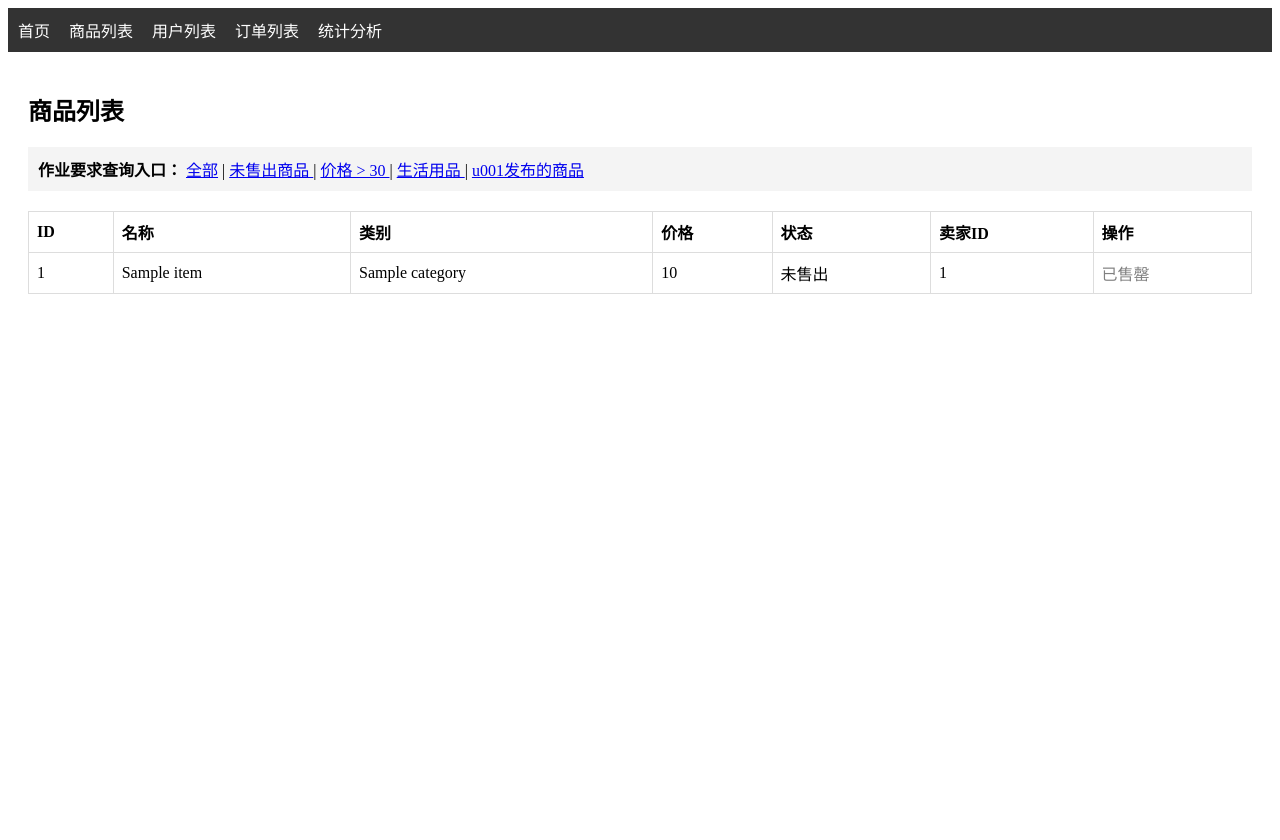
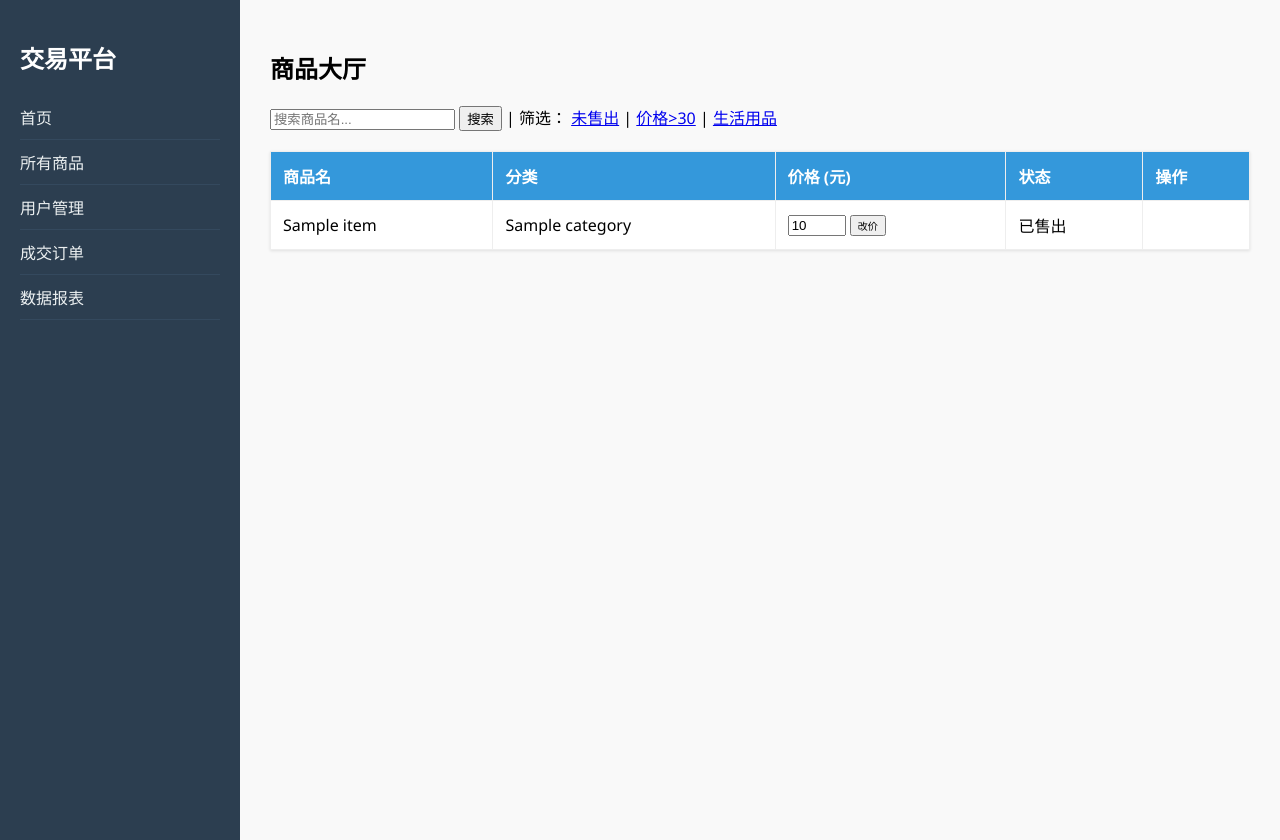
Before and after one commit to sssssss567/test, a Python web app: template templates/items.html in a window 1280 px wide. Before the commit the page ends 294 px from the top, so only its background shows below. Run offline with Jinja, Linux system fonts and the light colour scheme; the template is opened without the code that fills it: most values are stand-ins (such as "Sample title", 1, 10 or a date in 2020).

Commit message:
Add files via upload

```diff
--- a/templates/items.html
+++ b/templates/items.html
@@ -1,37 +1,42 @@
 {% extends "layout.html" %}
 {% block content %}
-<h2>商品列表</h2>
-<div style="margin-bottom: 20px; background: #f4f4f4; padding: 10px;">
-    <strong>作业要求查询入口：</strong>
-    <a href="/items">全部</a> |
-    <a href="/items?filter=unsold">未售出商品 </a> |
-    <a href="/items?filter=expensive">价格 > 30 </a> |
-    <a href="/items?filter=daily">生活用品 </a> |
-    <a href="/items?filter=u001">u001发布的商品 </a>
+<h2>商品大厅</h2>
+
+<div style="margin-bottom: 20px;">
+    <form action="/items" method="get" style="display: inline;">
+        <input type="text" name="q" placeholder="搜索商品名...">
+        <button type="submit">搜索</button>
+    </form>
+    | 筛选：
+    <a href="/items?filter=unsold">未售出</a> |
+    <a href="/items?filter=expensive">价格>30</a> |
+    <a href="/items?filter=daily">生活用品</a>
 </div>
+
 <table>
     <tr>
-        <th>ID</th>
-        <th>名称</th>
-        <th>类别</th>
-        <th>价格</th>
+        <th>商品名</th>
+        <th>分类</th>
+        <th>价格 (元)</th>
         <th>状态</th>
-        <th>卖家ID</th>
-        <th>操作 </th>
+        <th>操作</th>
     </tr>
     {% for item in items %}
     <tr>
-        <td>{{ item.item_id }}</td>
         <td>{{ item.item_name }}</td>
         <td>{{ item.category }}</td>
-        <td>{{ item.price }}</td>
-        <td>{{ '已售出' if item.status == 1 else '未售出' }}</td>
-        <td>{{ item.seller_id }}</td>
+        <td>
+            <form action="/edit_price" method="post" style="display:inline;">
+                <input type="hidden" name="item_id" value="{{ item.item_id }}">
+                <input type="number" name="price" value="{{ item.price }}" style="width:50px;">
+                <button type="submit" style="font-size:10px;">改价</button>
+            </form>
+        </td>
+        <td class="status-{{ item.status }}">{{ '在售' if item.status == 0 else '已售出' }}</td>
         <td>
             {% if item.status == 0 %}
-            <a href="/buy/{{ item.item_id }}" class="btn">模拟购买</a>
-            {% else %}
-            <span style="color: grey;">已售罄</span>
+            <a href="/buy/{{ item.item_id }}" class="btn btn-buy">购买</a>
+            <a href="/delete/{{ item.item_id }}" class="btn btn-del" onclick="return confirm('确定删除吗？')">删除</a>
             {% endif %}
         </td>
     </tr>
--- a/templates/layout.html
+++ b/templates/layout.html
@@ -2,52 +2,95 @@
 <html>
 
 <head>
-    <title>校园二手交易平台</title>
+    <title>校园二手交易系统</title>
     <style>
-        nav {
-            background: #333;
-            color: white;
-            padding: 10px;
+        body {
+            font-family: 'Segoe UI', sans-serif;
+            margin: 0;
+            display: flex;
         }
 
-        nav a {
+        .sidebar {
+            width: 200px;
+            background: #2c3e50;
             color: white;
-            margin-right: 15px;
+            min-height: 100vh;
+            padding: 20px;
+        }
+
+        .sidebar a {
+            color: #ecf0f1;
             text-decoration: none;
+            display: block;
+            padding: 10px 0;
+            border-bottom: 1px solid #34495e;
+        }
+
+        .main {
+            flex: 1;
+            padding: 30px;
+            background: #f9f9f9;
         }
 
         table {
             width: 100%;
             border-collapse: collapse;
-            margin-top: 20px;
+            background: white;
+            box-shadow: 0 1px 3px rgba(0, 0, 0, 0.1);
         }
 
         th,
         td {
-            border: 1px solid #ddd;
-            padding: 8px;
+            padding: 12px;
+            border: 1px solid #eee;
             text-align: left;
         }
 
+        th {
+            background: #3498db;
+            color: white;
+        }
+
+        .status-0 {
+            color: green;
+            font-weight: bold;
+        }
+
+        .status-1 {
+            color: #e74c3c;
+        }
+
         .btn {
-            background: #007bff;
+            padding: 5px 10px;
+            border-radius: 4px;
+            text-decoration: none;
+            font-size: 12px;
+            cursor: pointer;
+        }
+
+        .btn-buy {
+            background: #2ecc71;
             color: white;
-            padding: 5px 10px;
-            text-decoration: none;
-            border-radius: 3px;
+        }
+
+        .btn-del {
+            background: #e74c3c;
+            color: white;
+            margin-left: 5px;
         }
     </style>
 </head>
 
 <body>
-    <nav>
+    <div class="sidebar">
+        <h2>交易平台</h2>
         <a href="/">首页</a>
-        <a href="/items">商品列表</a>
-        <a href="/users">用户列表</a>
-        <a href="/orders">订单列表</a>
-        <a href="/queries">统计分析</a>
-    </nav>
-    <div style="padding: 20px;">
+        <a href="/items">所有商品</a>
+        <a href="/users">用户管理</a>
+        <a href="/orders">成交订单</a>
+        <a href="/queries">数据报表</a>
+    </div>
+    <div class="main">
         {% block content %}{% endblock %}
     </div>
 </body>
```
Also changed, not shown: app.py (+74 -47 lines).
